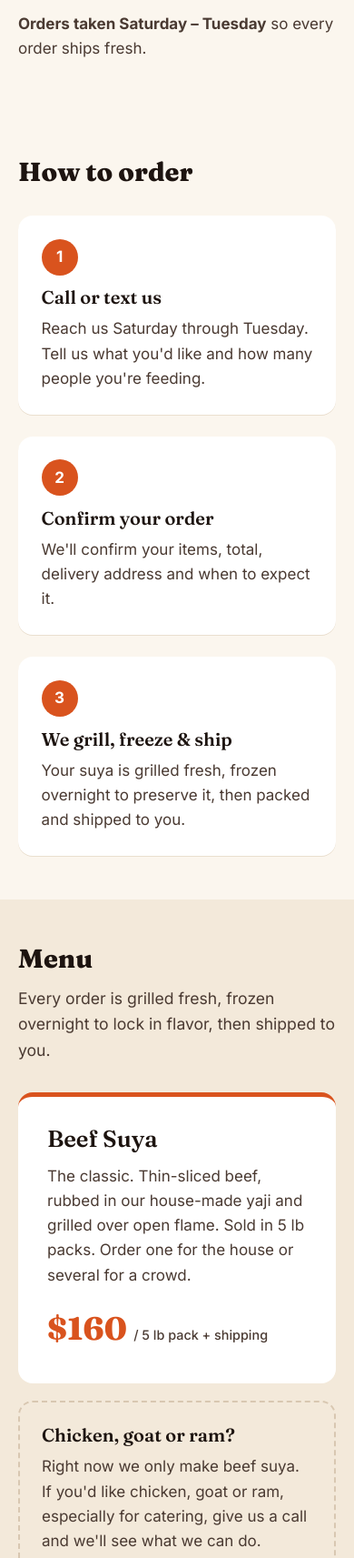
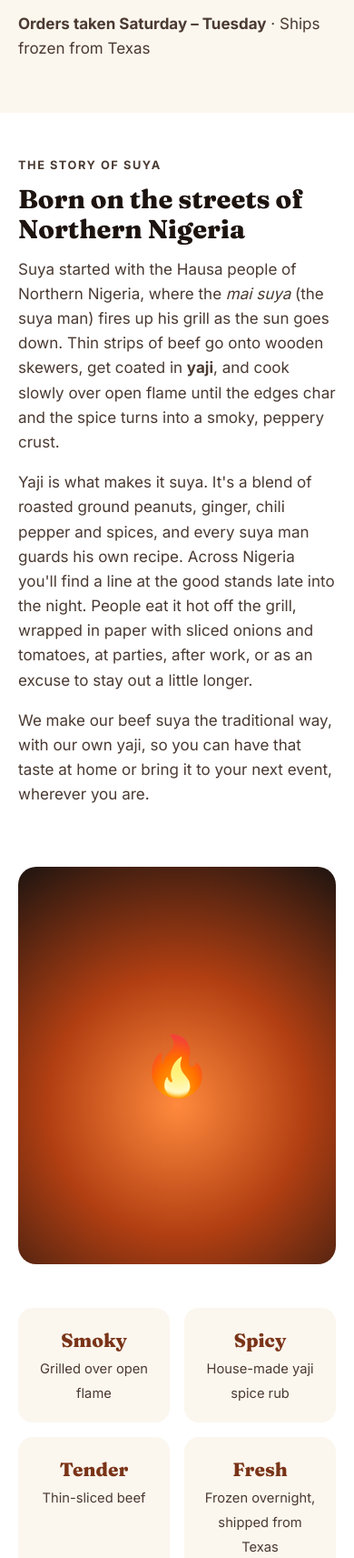
Before and after one commit to emmlive/suyaexclusive, a plain HTML site: page index.html in a window 390 px wide. Shown: the part 927-2640 px from the top of the page at 91% size. Drawn offline with Linux system fonts and the light colour scheme.

Commit message:
Add story of suya section, Texas shipping info, peanut allergen FAQ
Co-Authored-By: Claude Opus 5.5 <noreply@anthropic.com>
Claude-Session: https://claude.ai/code/session_01EhPutBechGD6yKNupnoPbu

```diff
--- a/assets/styles.css
+++ b/assets/styles.css
@@ -70,6 +70,19 @@ p { margin: 0 0 1em; }
 .section-dark { background: var(--ink); color: #fff; }
 .section-lede { font-size: 1.1rem; color: var(--ink-2); max-width: 40em; }
 
+/* Story */
+.story { background: #fff; }
+.story-inner { display: grid; grid-template-columns: 1.2fr .8fr; gap: 3rem; align-items: center; }
+.story-copy p { color: var(--ink-2); }
+.eyebrow { text-transform: uppercase; letter-spacing: .12em; font-size: .8rem; font-weight: 700; color: var(--ember); margin-bottom: .6rem; }
+.story-photo { margin: 0; }
+.story-photo img, .photo-placeholder { width: 100%; aspect-ratio: 4/5; object-fit: cover; border-radius: 20px; }
+.photo-placeholder { display: grid; place-items: center; font-size: 4rem; background: radial-gradient(circle at 50% 60%, #ff8a3d 0%, #b23f12 45%, #1d1410 100%); }
+.facts { list-style: none; padding: 0; margin: 3rem 0 0; display: grid; grid-template-columns: repeat(4, 1fr); gap: 1rem; }
+.facts li { background: var(--cream); border-radius: var(--radius); padding: 1.2rem; text-align: center; }
+.facts strong { display: block; font-family: var(--display); font-size: 1.3rem; color: var(--pepper); }
+.facts span { font-size: .92rem; color: var(--ink-2); }
+
 /* Steps */
 .steps { list-style: none; padding: 0; margin: 2rem 0 0; display: grid; grid-template-columns: repeat(3, 1fr); gap: 1.5rem; }
 .steps li { background: #fff; border-radius: var(--radius); padding: 1.6rem; box-shadow: 0 1px 0 #eadfcf; }
@@ -130,7 +143,9 @@ details p { margin: .8rem 0 0; color: var(--ink-2); }
 
 @media (max-width: 860px) {
   .nav { display: none; }
-  .hero-inner, .catering { grid-template-columns: 1fr; }
+  .hero-inner, .catering, .story-inner { grid-template-columns: 1fr; }
+  .facts { grid-template-columns: 1fr 1fr; }
+  .story-photo { max-width: 420px; }
   .hero-art { order: -1; }
   .skewers { max-width: 260px; }
   .steps, .menu-grid { grid-template-columns: 1fr; }
--- a/index.html
+++ b/index.html
@@ -25,6 +25,7 @@
         <span class="logo-mark" aria-hidden="true">🔥</span> Suya <em>Exclusive</em>
       </a>
       <nav class="nav" aria-label="Main">
+        <a href="#story">Our Story</a>
         <a href="#menu">Menu</a>
         <a href="#catering">Catering</a>
         <a href="#how">How to Order</a>
@@ -47,7 +48,7 @@
             <a class="btn btn-big js-call" href="tel:+12404812399">📞 Call <span class="js-phone">(240) 481-2399</span></a>
             <a class="btn btn-ghost" href="#menu">See the Menu</a>
           </div>
-          <p class="days-note"><strong>Orders taken Saturday – Tuesday</strong> so every order ships fresh.</p>
+          <p class="days-note"><strong>Orders taken Saturday – Tuesday</strong> · Ships frozen from Texas</p>
         </div>
         <div class="hero-art" aria-hidden="true">
           <svg viewBox="0 0 320 320" class="skewers">
@@ -70,6 +71,32 @@
             <g fill="none" stroke="#f2ede4" stroke-width="5" opacity=".9"><ellipse cx="130" cy="268" rx="18" ry="9"/><ellipse cx="200" cy="270" rx="16" ry="8"/></g>
           </svg>
         </div>
+      </div>
+    </section>
+
+
+    <!-- STORY -->
+    <section id="story" class="section story">
+      <div class="wrap story-inner">
+        <div class="story-copy">
+          <p class="eyebrow">The story of suya</p>
+          <h2>Born on the streets of Northern Nigeria</h2>
+          <p>Suya started with the Hausa people of Northern Nigeria, where the <em>mai suya</em> (the suya man) fires up his grill as the sun goes down. Thin strips of beef go onto wooden skewers, get coated in <strong>yaji</strong>, and cook slowly over open flame until the edges char and the spice turns into a smoky, peppery crust.</p>
+          <p>Yaji is what makes it suya. It's a blend of roasted ground peanuts, ginger, chili pepper and spices, and every suya man guards his own recipe. Across Nigeria you'll find a line at the good stands late into the night. People eat it hot off the grill, wrapped in paper with sliced onions and tomatoes, at parties, after work, or as an excuse to stay out a little longer.</p>
+          <p>We make our beef suya the traditional way, with our own yaji, so you can have that taste at home or bring it to your next event, wherever you are.</p>
+        </div>
+        <figure class="story-photo">
+          <!-- PHOTO: replace this illustration with <img src="/assets/img/story.jpg" alt="..."> -->
+          <div class="photo-placeholder" aria-hidden="true"><span>🔥</span></div>
+        </figure>
+      </div>
+      <div class="wrap">
+        <ul class="facts">
+          <li><strong>Smoky</strong><span>Grilled over open flame</span></li>
+          <li><strong>Spicy</strong><span>House-made yaji spice rub</span></li>
+          <li><strong>Tender</strong><span>Thin-sliced beef</span></li>
+          <li><strong>Fresh</strong><span>Frozen overnight, shipped from Texas</span></li>
+        </ul>
       </div>
     </section>
 
@@ -172,8 +199,16 @@
           <p>Taking orders early in the week gives us time to grill, freeze overnight and ship during the week, so your suya doesn't sit in transit over the weekend.</p>
         </details>
         <details>
+          <summary>Does it contain peanuts?</summary>
+          <p><strong>Yes.</strong> Traditional yaji spice is made with ground peanuts. If you or a guest has a peanut allergy, please tell us when you order.</p>
+        </details>
+        <details>
           <summary>How spicy is it?</summary>
           <p>Traditional suya has a peppery kick. Tell us mild, medium or hot when you order and we'll adjust the yaji.</p>
+        </details>
+        <details>
+          <summary>Where do you ship from?</summary>
+          <p>Our office is in Plainfield, Illinois, and orders ship frozen from our kitchen in Texas.</p>
         </details>
         <details>
           <summary>How much is shipping?</summary>
@@ -204,7 +239,7 @@
     <div class="wrap footer-inner">
       <div>
         <p class="logo">Suya <em>Exclusive</em></p>
-        <p class="muted-light">Orders: Saturday – Tuesday</p>
+        <p class="muted-light">Orders: Saturday – Tuesday<br>Office: Plainfield, IL · Ships from Texas</p>
       </div>
       <div class="footer-contact">
         <a class="js-call" href="tel:+12404812399">📞 <span class="js-phone">(240) 481-2399</span></a>
```
